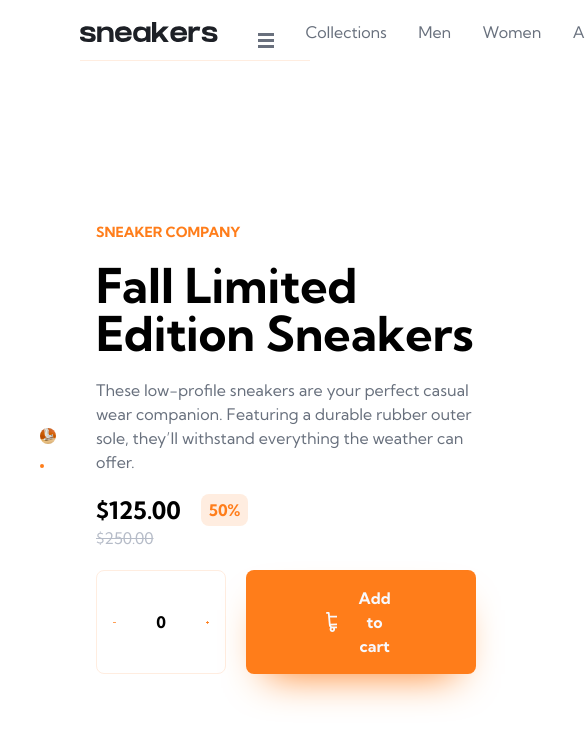
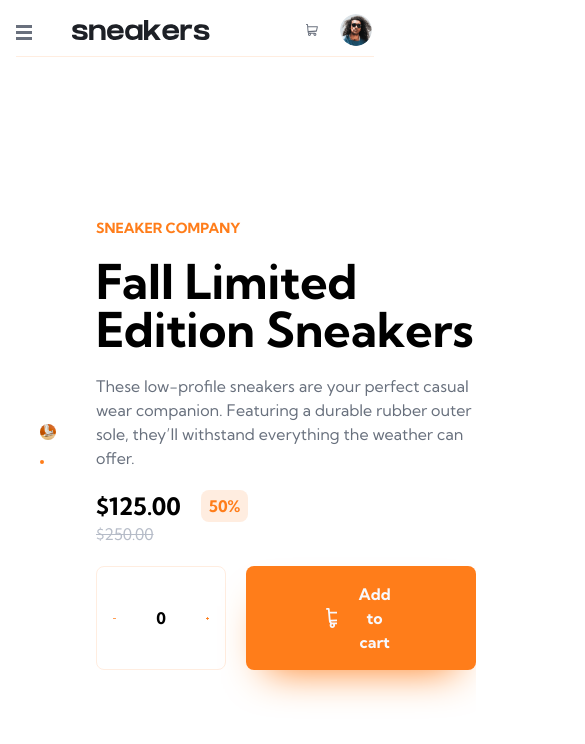
Before and after one commit to IzaelFC/ecommerce-product-page, a React (Vite) app: page / in a window 390 px wide. Shown: the top 744 px of the page, 585 px wide, since content can reach past the window. Built offline with nearby package versions, Linux system fonts and the light colour scheme.

Commit message:
header and menu bar mobile

```diff
--- a/src/App.tsx
+++ b/src/App.tsx
@@ -10,6 +10,7 @@ import cart from './assets/images/icon-cart.svg'
 import menu from './assets/images/icon-menu.svg'
 import product_1_thumbnail from './assets/images/image-product-1-thumbnail.jpg'
 import icon_delete from './assets/images/icon-delete.svg'
+import close from './assets/images/icon-close.svg'
 
 import './styles/header.css'
 import './styles/buy-area.css'
@@ -18,6 +19,7 @@ export function App() {
   const [quantity, setQuantity] = useState(0)
   const [price, setPrice] = useState(0)
   const [finalValue, setFinalValue] = useState(0)
+  const [openMenu, setOpenMenu] = useState(false)
 
   function switchQuantity(value : number) {
       if ((quantity + value) >= 0) {
@@ -35,21 +37,26 @@ export function App() {
     setFinalValue(0)
   }
 
+  function isOpen() {
+    setOpenMenu(!openMenu)
+  }
+
   return (
     <div>
       <header id="header">
             <div className='flex gap-10'>
+                <img onClick={ isOpen } className="menu mb-4" src={ menu } alt="" />
                 <img className='logo' src={ logo } alt="" />
 
-                <div className='navigation'>
-                    <img src={ menu } alt="" />
-
+                <div className={ openMenu ? 'navigation_mobile bg-white !important' : 'navigation' }>
+                    { openMenu ? <button onClick={ isOpen }><img src={ close } /></button> : '' }
                     <a href="">Collections</a>
                     <a href="">Men</a>
                     <a href="">Women</a>
                     <a href="">About</a>
                     <a href="">Contact</a>
                 </div>
+                <div className={ openMenu ? 'absolute top-0 left-0 w-screen h-screen bg-black/50 z-40' : 'hidden' } ></div>
             </div>
 
             <div className='user'>
@@ -57,9 +64,7 @@ export function App() {
                     <input className='peer hidden' type="checkbox" id='cart' />
                     <label htmlFor="cart">
                         <img className='cart-and-avatar p-3' src={ cart } alt="" />
-                        <span>{ finalValue == 0 ? '' :
-                            <p className='absolute top-0 right-0 -mt-3 bg-[--orange] text-white text-[8px] px-2 rounded-full'>{ finalValue }</p>
-                            }
+                        <span>{ finalValue == 0 ? '' : <p className='absolute top-0 right-0 -mt-3 bg-[--orange] text-white text-[8px] px-2 rounded-full'>{ finalValue }</p> }
                         </span>
                     </label>
 
--- a/src/styles/header.css
+++ b/src/styles/header.css
@@ -10,12 +10,20 @@ header * {
     @apply pb-4
 }
 
-.navigation > img {
+.menu {
     @apply hidden
 }
 
 #header .navigation {
     @apply flex gap-5 w-[70vh] justify-between
+}
+
+#header .navigation_mobile {
+    @apply absolute left-0 top-0 w-[30vh] h-screen flex flex-col gap-5 bg-white p-5 z-50
+}
+
+#header .navigation_mobile a {
+    @apply m-0
 }
 
 #header .navigation a {
@@ -31,7 +39,7 @@ header * {
 }
 
 .cart {
-    @apply absolute peer-checked:flex hidden flex-col left-0 -ml-40 w-80 h-52 bg-white shadow-[0px_10px_20px_0.5px] shadow-black/20 rounded
+    @apply absolute peer-checked:flex hidden flex-col left-0 -ml-40 w-80 h-52 bg-white shadow-black/20 rounded
 }
 
 .cart > h1 {
@@ -43,7 +51,19 @@ header * {
 }
 
 @media screen and (max-width:840px) {
-    .navigation > img {
-        @apply block
+    #header {
+        @apply mx-[4%]
+    }
+
+    #header .navigation {
+        @apply hidden
+    }
+
+    .menu {
+        @apply flex
+    }
+
+    #header .user .cart-and-avatar {
+        @apply w-9 h-9
     }
 }
```
